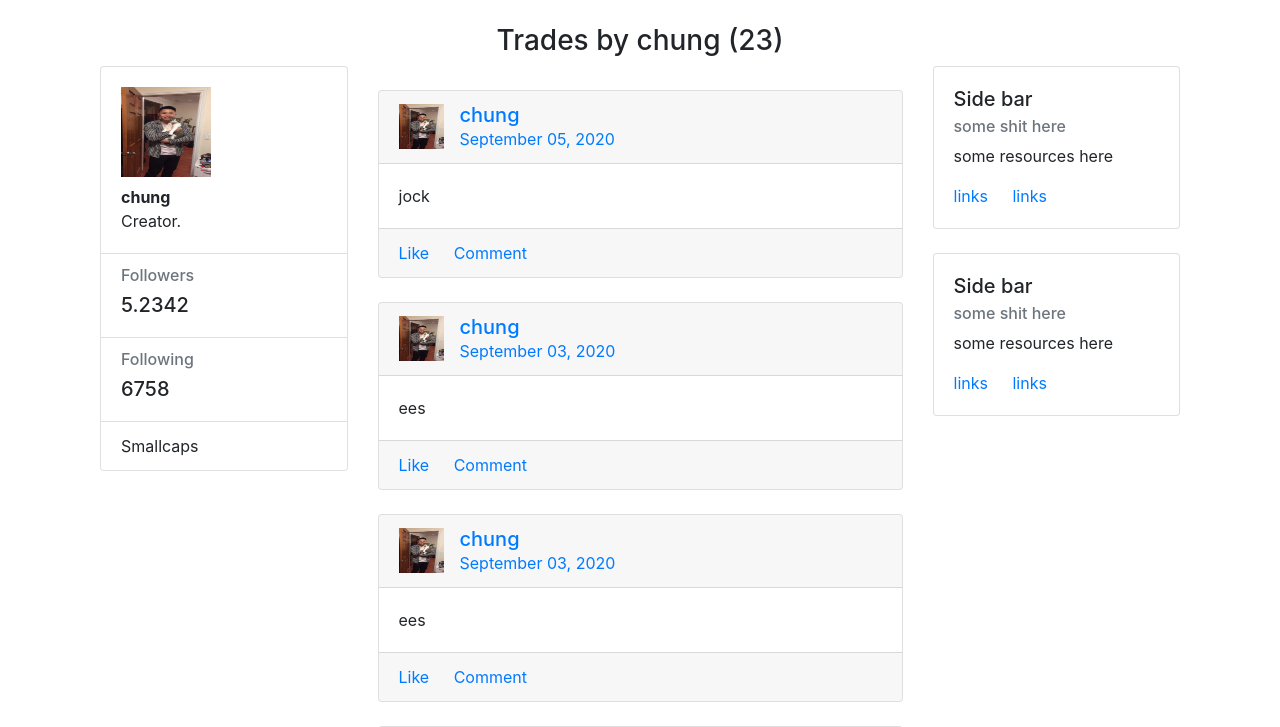
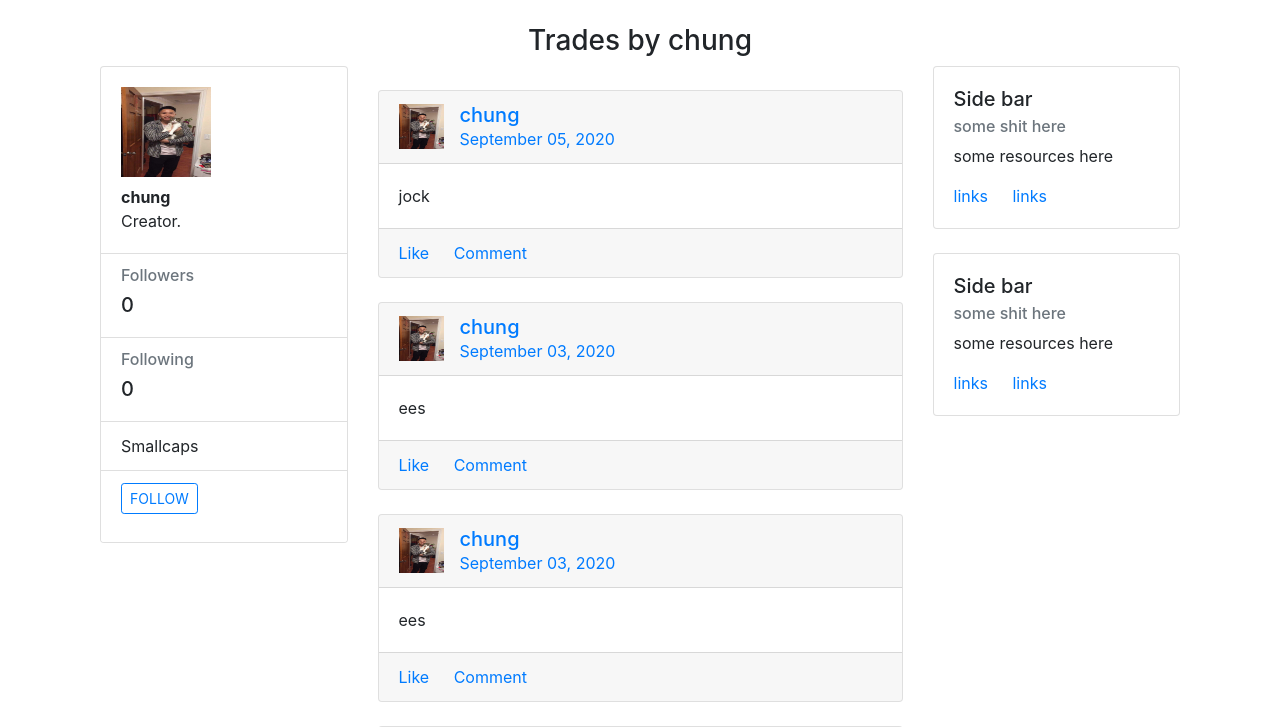
Before and after one commit to cdubyoo/ChartsAH, a Django app: a page that uses main/templates/main/user_posts.html in a window 1280 px wide. Shown: the part 70-797 px from the top of the page. Run offline with Django 3.2, Linux system fonts and the light colour scheme; a user stored in the database is signed in; data comes from the database, SQL or seed files in the repository; both versions use the stored data as it was after the commit; some libraries are stand-ins or nearby versions.

Commit message:
fixed following, still need to add in unfollow

```diff
--- a/main/models.py
+++ b/main/models.py
@@ -24,12 +24,29 @@ class Profile(models.Model):
 
 
     def __str__(self):
-        return f'{self.user.username} Profile'
+        return f"{self.user.username}'s Profile"
+
+
 
 class Follow(models.Model):
     user = models.ForeignKey(User, related_name='user', on_delete=models.CASCADE) #tie follows to one user
-    follower = models.ForeignKey(User, related_name='following', on_delete=models.CASCADE)
-    following = models.ForeignKey(User, related_name='followers', on_delete=models.CASCADE)
+    to_follow = models.ForeignKey(User, related_name='to_follow',  on_delete=models.CASCADE)
 
-    class Meta:
-        unique_together = ('follower', 'following')
+
+
+'''
+
+    @classmethod
+    def follow(cls, user, another_user):
+        obj, created = cls.objects.get_or_create(user=user)
+        obj.user.add(new_friend)
+    @classmethod
+    def unfollow(cls, user, another_user):
+        obj, created = cls.objects.get_or_create(user=user)
+        obj.user.remove(another_user)
+
+
+    def __str__(self):
+        return f"{self.user}'s follower/following"
+
+'''
--- a/main/templates/main/home.html
+++ b/main/templates/main/home.html
@@ -21,11 +21,11 @@
               <ul class="list-group list-group-flush">
                   <li class="list-group-item">
                       <div class="h6 text-muted">Followers</div>
-                      <div class="h5">5.2342</div>
+                      <div class="h5">0</div>
                   </li>
                   <li class="list-group-item">
                       <div class="h6 text-muted">Following</div>
-                      <div class="h5">6758</div>
+                      <div class="h5">0</div>
                   </li>
                   <li class="list-group-item">Smallcaps</li>
               </ul>
--- a/main/templates/main/user_posts.html
+++ b/main/templates/main/user_posts.html
@@ -4,7 +4,7 @@
 {% include "main/includes/messages.html" %}
 <div class='row text-center'>
   <div class='col'>
-      <h3>Trades by {{ view.kwargs.username }} ({{ page_obj.paginator.count }})</h3>
+      <h3>Trades by {{ view.kwargs.username }}</h3> <!-- ({{ page_obj.paginator.count }})-->
   </div>
 </div>
 
@@ -23,13 +23,31 @@
               <ul class="list-group list-group-flush">
                   <li class="list-group-item">
                       <div class="h6 text-muted">Followers</div>
-                      <div class="h5">5.2342</div>
+                      <div class="h5">0</div>
                   </li>
                   <li class="list-group-item">
                       <div class="h6 text-muted">Following</div>
-                      <div class="h5">6758</div>
+                      <div class="h5">0</div>
                   </li>
                   <li class="list-group-item">Smallcaps</li>
+                  <li class="list-group-item">
+                  {%  if user_profile is not None and user_profile.id != user.id  and user.username != '' %}
+                  <form method="POST">
+                      {% csrf_token %}
+                      <div class="form-group">
+                          <button class="btn btn-sm btn-outline-primary"
+                                  name="follow"
+                                  type="submit">
+
+                                   FOLLOW
+
+                          </button>
+                        </div>
+                    </form>
+                {% endif %}
+                    </li>
+
+                  <!--a class="btn btn-outline-info" href="{% url 'main:user-posts' view.kwargs.username %}">Follow</a>  pass in the url from views and argument which is username-->
               </ul>
           </div>
       </div>
--- a/main/urls.py
+++ b/main/urls.py
@@ -6,7 +6,7 @@ from django.conf.urls.static import static
 
 
 app_name = 'main'
-
+#call upon the function from view and links it to url path
 urlpatterns = [
     path("", post_list_view.as_view(), name="home"),
     path("register/", views.register, name="register"),
@@ -17,6 +17,8 @@ urlpatterns = [
     path("post/<int:pk>/update", post_update_view.as_view(), name='post-update'),
     path("post/<int:pk>/delete", post_delete_view.as_view(), name='post-delete'),
     path("profile/", views.profile, name= "profile"),
-    path("user/<str:username>", user_posts.as_view(), name="user-posts"),
+    path("user/<str:username>", user_posts.as_view(), name="user-posts"), #profile view
+   # path("user/follow/<str:username>", views.follow, name="follow"),
+
 
 ] + static(settings.MEDIA_URL, document_root=settings.MEDIA_ROOT)
--- a/main/views.py
+++ b/main/views.py
@@ -1,6 +1,6 @@
 from django.shortcuts import render, redirect, get_object_or_404
 from django.conf import settings
-from .models import Post, Profile
+from .models import Post, Profile, Follow
 from django.contrib.auth.forms import AuthenticationForm
 from django.contrib.auth import logout, authenticate, login
 from django.contrib import messages
@@ -79,6 +79,9 @@ class user_posts(LoginRequiredMixin, ListView):
      context_object_name = 'posts'
      paginate_by = 5 #sets pagination per page
 
+     def displayed_user(self):
+        return get_object_or_404(User, username=self.kwargs.get('username')) # user on display
+
      #get data from model and filter by user
      def get_queryset(self):
           user = get_object_or_404(User, username =self.kwargs.get('username'))
@@ -90,6 +93,20 @@ class user_posts(LoginRequiredMixin, ListView):
           context = super(user_posts, self).get_context_data(**kwargs)
           context['user_profile'] = Profile.objects.filter(user=user)
           return context
+
+     #post request, done as def post because its inside a class
+     def post(self, request, *args, **kwargs):
+          follows_between = Follow.objects.filter(user = request.user, to_follow = self.displayed_user()) # filter out current user and displayed user as a variable
+          if 'follow' in request.POST: # calling the post request from html name=follow
+               new_relation = Follow(user=request.user, to_follow=self.displayed_user()) #set new relation with request user and displayed user using Follow model
+               if follows_between.count() == 0: # if there is no relation between the 2, then save new relation
+                    new_relation.save()
+
+          return self.get(self, request, *args, **kwargs)
+
+
+
+
 
 
 # register
```
Also changed, not shown: main/admin.py (+7 -1 lines), db.sqlite3, main/migrations/0013_follow.py (added), main/migrations/0014_auto_20200904_1529.py (added), main/migrations/0015_auto_20200904_1532.py (added), main/migrations/0016_auto_20200904_1648.py (added), main/migrations/0017_auto_20200904_1931.py (added), main/migrations/0018_auto_20200904_2255.py (added).
